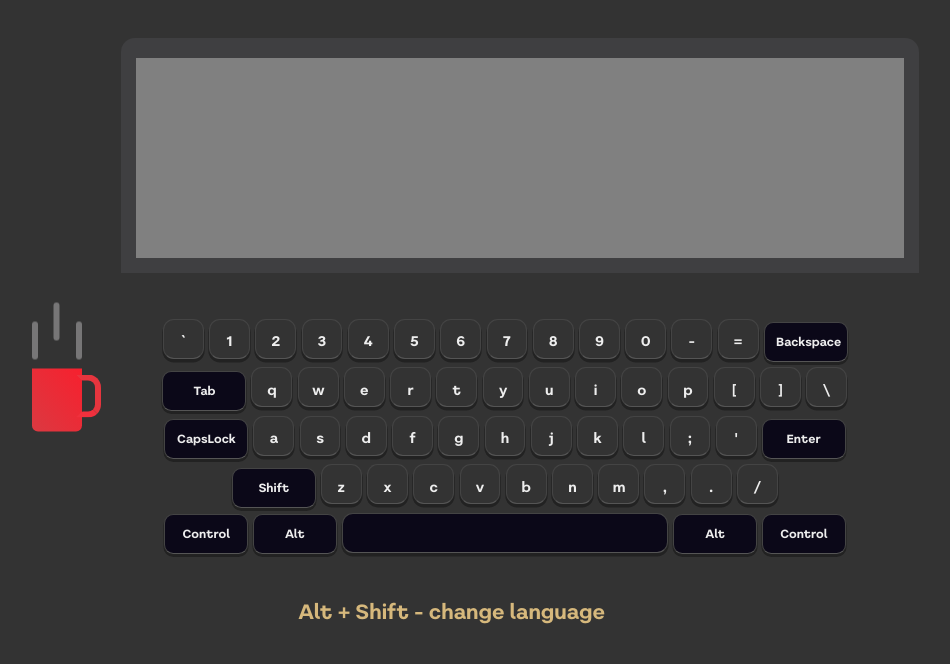
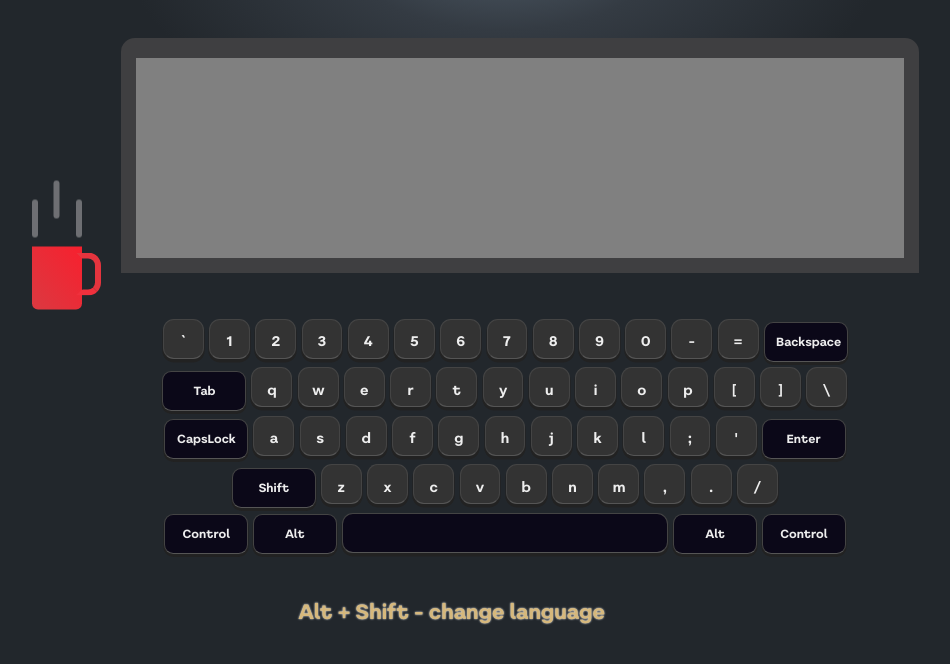
Before and after one commit to IHARNAZAROV/RSS-Virtual-Keyboard, a website: page index.html in a window 1280 px wide. Shown: the top 664 px of the page, without its empty margins (135-1085 px from the left). Drawn offline with Linux system fonts and the light colour scheme.

Commit message:
fix: some bugs

```diff
--- a/index.html
+++ b/index.html
@@ -6,7 +6,7 @@
     <meta http-equiv="X-UA-Compatible" content="ie=edge">
     <link rel="stylesheet" href="./style.css">
     <link href="https://fonts.googleapis.com/css?family=Poppins&display=swap" rel="stylesheet">
-    <link rel="shortcut icon" href="./assets/favicon-32x32.png" type="image/x-icon">
+    <link rel="shortcut icon" href="../../" type="image/x-icon">
     <title>Virtual Keyboard</title>
 </head>
 
--- a/index.js
+++ b/index.js
@@ -368,7 +368,6 @@ window.addEventListener('DOMContentLoaded', () => {
   keyboard.initTextarea();
   keyboard.initVirtual();
   keyboard.initReal();
-
 });
 
 const coffe = document.createElement('div');
--- a/style.css
+++ b/style.css
@@ -7,7 +7,19 @@
 }
 
 body {
-    background-color: #333;
+    background-attachment: fixed;
+    background: -webkit-gradient(radial, 50% 0%, 0, 50% 0%, 100, color-stop(0%, #4e5a66), color-stop(40%, #343b43), color-stop(95%, #22272c), color-stop(100%, #22272c)), #22272c;
+    background: -webkit-radial-gradient(center top, farthest-side, #4e5a66, #343b43 40%, #22272c 95%, #22272c), #22272c;
+    background: -moz-radial-gradient(center top, farthest-side, #4e5a66, #343b43 40%, #22272c 95%, #22272c), #22272c;
+    background: -o-radial-gradient(center top, farthest-side, #4e5a66, #343b43 40%, #22272c 95%, #22272c), #22272c;
+    -pie-background: -pie-radial-gradient(unsupported), #22272c;
+    background: radial-gradient(center top, farthest-side, #4e5a66, #343b43 40%, #22272c 95%, #22272c), #22272c;
+    background: -ms-radial-gradient(center top, farthest-side, #4e5a66, #343b43 40%, #22272c 95%, #22272c), #22272c;
+    -pie-background: radial-gradient(center top, farthest-side, #4e5a66, #343b43 40%, #22272c 95%, #22272c);
+    position: relative;
+    background-size: 800px 200px;
+    background-position: center -50px;
+    background-repeat: no-repeat;
 }
 
 html {
@@ -197,4 +209,7 @@ html {
     font-family: 'Literal';
     line-height: 1.2;
     font-size: 20px;
+    text-align: center;
+	text-shadow: 0 0 2px #fff;
+
 }
```
Also changed, not shown: README.md.
